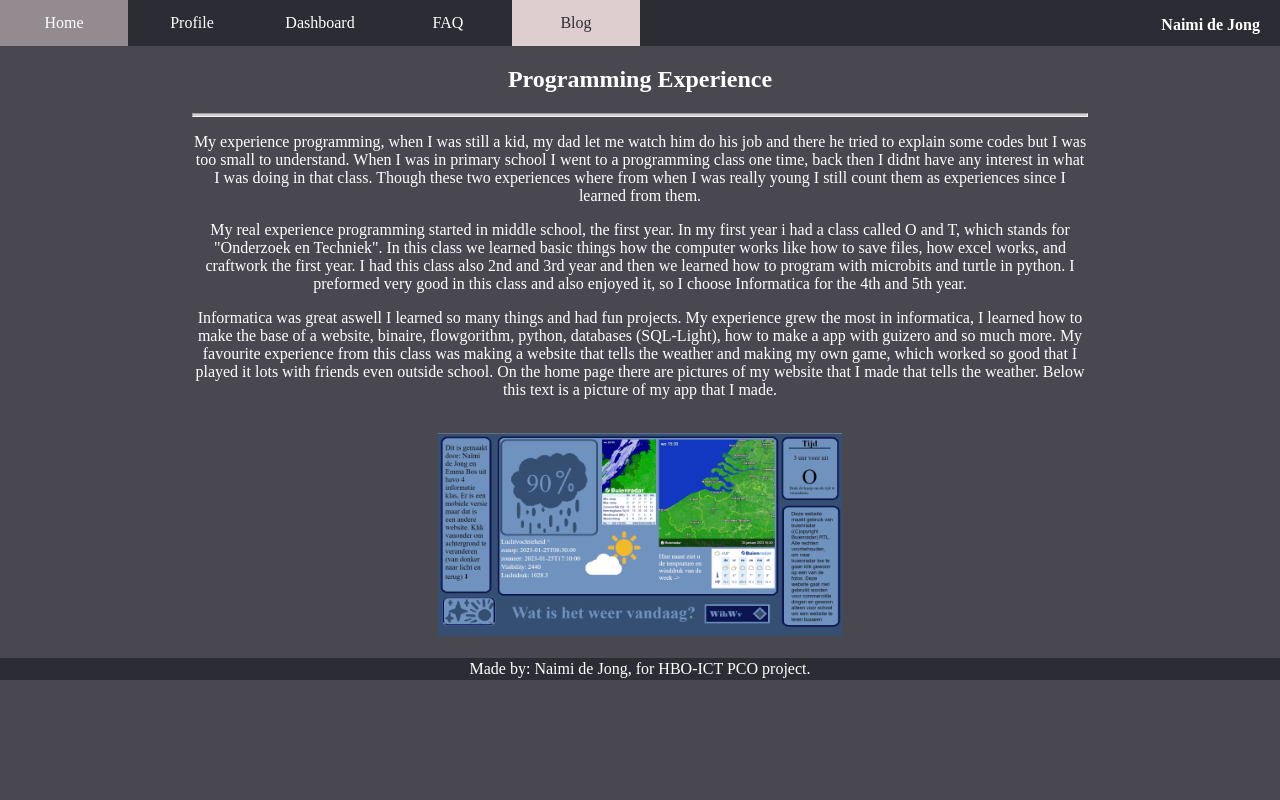
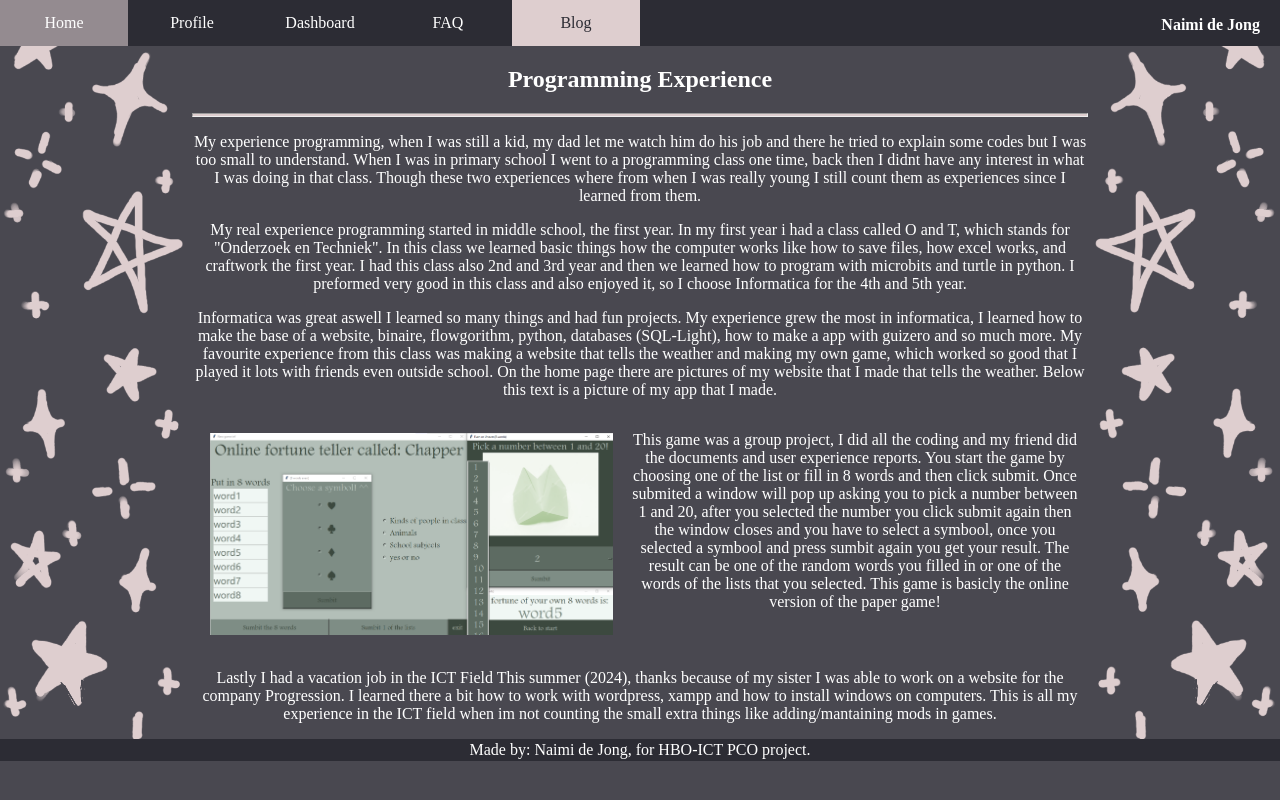
Before and after one commit to iemsel/iemsel.github.io, a website: page blog/programming-experience.html in a window 1280 px wide. Drawn offline with Linux system fonts and the light colour scheme; files whose address does not match are found by name.

Commit message:
programming experience blog finished

```diff
--- a/blog/programming-experience.html
+++ b/blog/programming-experience.html
@@ -1,5 +1,6 @@
 <!DOCTYPE html>
 <html lang="en">
+
 <head>
   <meta charset="UTF-8">
   <meta name="viewport" content="width=device-width, initial-scale=1.0">
@@ -8,7 +9,8 @@
   <title>My profile</title>
   <link rel="stylesheet" href="../style.css">
 </head>
-  <body>
+
+<body class="starbg">
   <nav>
     <ul>
       <li><a href="../index.html">Home</a></li>
@@ -28,7 +30,8 @@
         my dad let me watch him do his job and there he tried to explain some codes but I was too small to understand.
         When I was in primary school I went to a programming class one time,
         back then I didnt have any interest in what I was doing in that class.
-            Though these two experiences where from when I was really young I still count them as experiences since I learned from them.
+        Though these two experiences where from when I was really young I still count them as experiences since I
+        learned from them.
       </p>
       <p>
         My real experience programming started in middle school, the first year.
@@ -47,11 +50,30 @@
         On the home page there are pictures of my website that I made that tells the weather.
         Below this text is a picture of my app that I made.
       </p>
-          <img class="website-img" src="img-blogs/dark-mode.png" alt="App that I made">
+      <section class="flex">
+        <img class="website-img" src="img-blogs/app-informatica.png" alt="App that I made">
+        <p class="rightText">
+          This game was a group project, I did all the coding and my friend did the documents and user experience reports.
+          You start the game by choosing one of the list or fill in 8 words and then click submit.
+          Once submited a window will pop up asking you to pick a number between 1 and 20,
+          after you selected the number you click submit again then the window closes and
+          you have to select a symbool, once you selected a symbool and press sumbit again you get your result.
+          The result can be one of the random words you filled in or one of the words of the lists that you selected.
+          This game is basicly the online version of the paper game!
+        </p>
+      </section>
+      <p>
+        Lastly I had a vacation job in the ICT Field This summer (2024),
+        thanks because of my sister I was able to work on a website for the company Progression.
+        I learned there a bit how to work with wordpress, xampp and how to install windows on computers.
+        This is all my experience in the ICT field when im not counting the small extra things like adding/mantaining
+        mods in games.
+      </p>
     </article>
   </section>
   <footer>
     <p>Made by: Naimi de Jong, for HBO-ICT PCO project.</p>
   </footer>
 </body>
+
 </html>
--- a/style.css
+++ b/style.css
@@ -95,6 +95,8 @@ ol li{
 
 .flex{
     display: flex;
+    flex: auto;
+    align-content: center;
 }
 
 .mochi-img{
@@ -130,6 +132,11 @@ ol li{
 .blog:hover{
     background-color: #2C2C34;
     border:2px solid #000000;
+}
+
+.rightText{
+    width: 50%;
+    align-content: right;
 }
 /* end classes */
 
```
Also changed, not shown: blog/img-blogs/app-informatica.png (added). Lines whose indentation alone changed are shown as unchanged.
